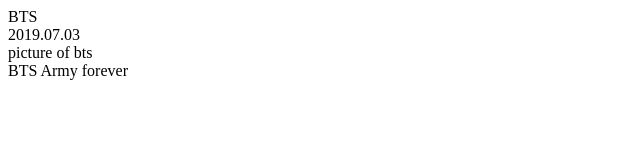
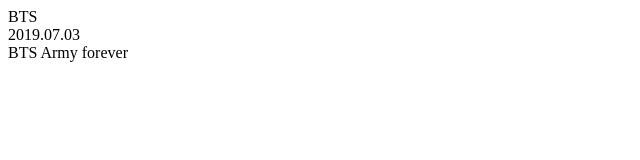
Before and after one commit to ajou-coding-team4/twice-fan-page, a plain HTML site: page index.html in a window 1280 px wide. Shown: the whole page, without its empty margins (0-640 px from the left). Drawn offline with Linux system fonts and the light colour scheme.

Commit message:
Update index.html

```diff
--- a/index.html
+++ b/index.html
@@ -1,6 +1,5 @@
 <html>
 	<head>BTS</head>
 	<footer>2019.07.03</footer>
-	<div>picture of bts</div>
 	<body>BTS Army forever</body>
 </html>
```
